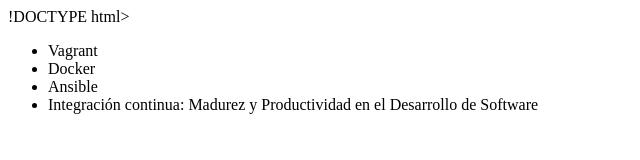
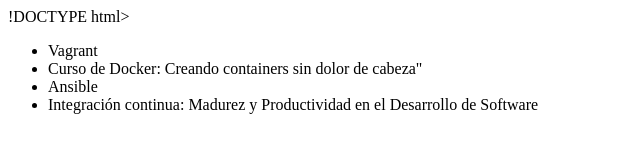
Before and after one commit to Chioville00/alura-github, a plain HTML site: page index.html in a window 1280 px wide. Shown: the whole page, without its empty margins (0-640 px from the left). Drawn offline with Linux system fonts and the light colour scheme.

Commit message:
Actualizando curso de docker

```diff
--- a/index.html
+++ b/index.html
@@ -7,7 +7,7 @@
 <body>
     <ul>
         <li>Vagrant</li>
-        <li>Docker</li>
+        <li>Curso de Docker: Creando containers sin dolor de cabeza"</li>
         <li>Ansible</li>
         <li>Integración continua: Madurez y Productividad en el Desarrollo de Software</li>
     </ul>
```
